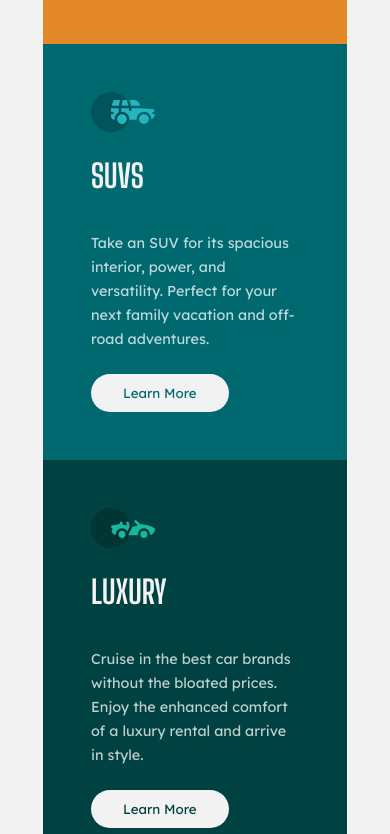
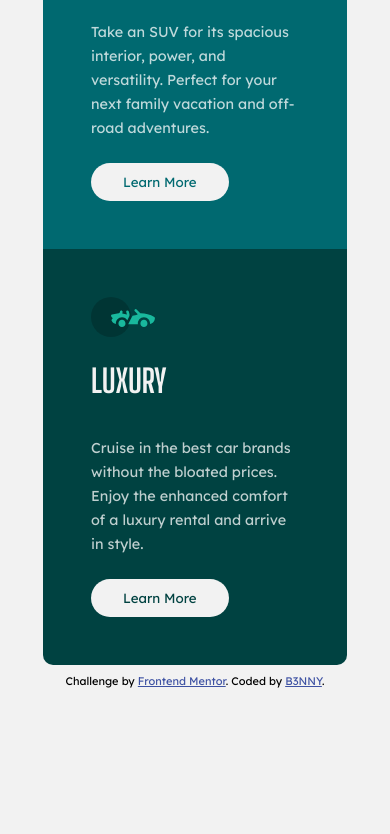
Before and after one commit to B3NNY99/3-column-preview-card-component, a plain HTML site: page index.html in a window 390 px wide. Shown: the part 600-1434 px from the top of the page. After the commit the page ends 1296 px from the top, so only its background shows below. Drawn offline with Linux system fonts and the light colour scheme.

Commit message:
Update style.css

```diff
--- a/style.css
+++ b/style.css
@@ -85,7 +85,7 @@ main {
 @media (max-width:1000px) {
 
     main {
-        min-height: 200vh;
+        min-height: 150vh;
         flex-direction: column;
     }
 
```
